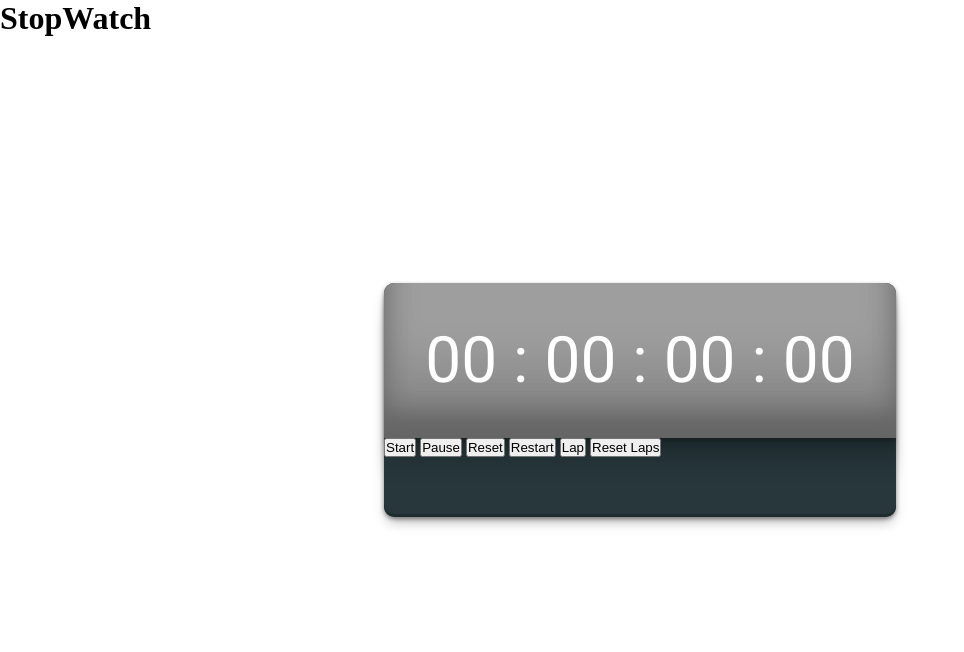
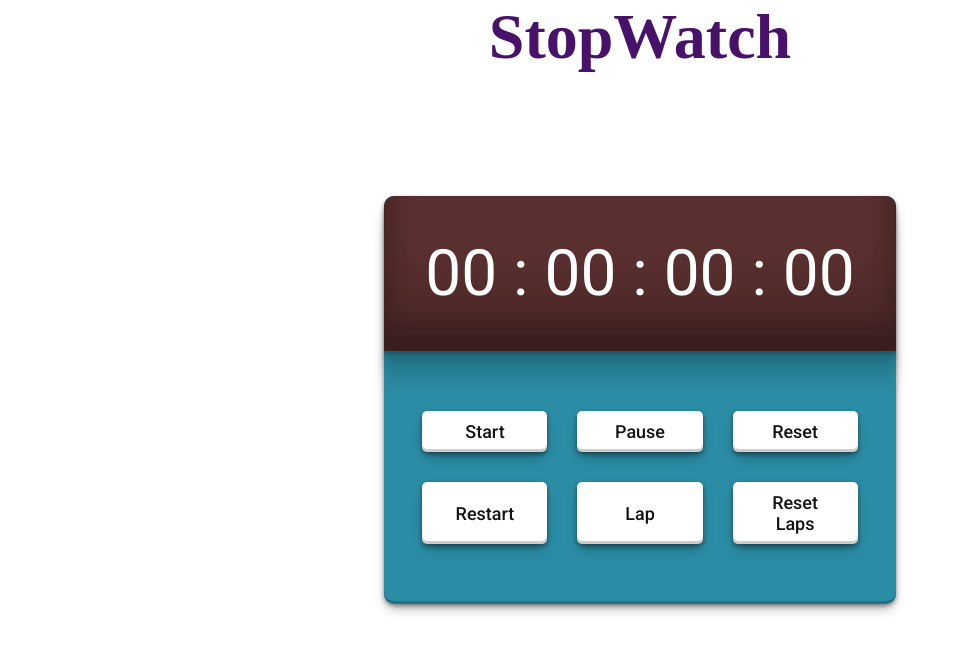
Before and after one commit to MUsmanAamir/PRODIGY_WD_02, a plain HTML site: page index.html in a window 1280 px wide. Shown: the whole page, without its empty margins (0-964 px from the left). Drawn offline with Linux system fonts and the light colour scheme.

Commit message:
completed

```diff
--- a/index.html
+++ b/index.html
@@ -6,10 +6,10 @@
     <link href="https://fonts.googleapis.com/css2?family=Poppins:ital,wght@0,100;0,200;0,300;0,400;0,500;0,600;0,700;0,800;0,900;1,100;1,200;1,300;1,400;1,500;1,600;1,700;1,800;1,900&display=swap" rel="stylesheet">
     <title>StopWatch using JS</title>
     <link rel="stylesheet" href="style.css">
-    <h1>StopWatch</h1>
+
 </head>
 <body>
-
+    <h1>StopWatch</h1>
     <link href="https://fonts.googleapis.com/css2?family=Roboto:wght@100;300;400;500&display=swap" rel="stylesheet">
     <div class="container">
         <div class="timer-Display">
--- a/style.css
+++ b/style.css
@@ -4,8 +4,9 @@
     box-sizing: border-box;
 }
 
+
 .container{
-    background-color: #27373b;
+    background-color: #2b8da5;
     width: 40%;
     min-width: 500px;
     position: absolute;
@@ -22,7 +23,7 @@
 
 .timer-Display{
     width: 100%;
-    background: #9e9e9e;
+    background: #5b3030;
     padding: 40px 0;
     font-family: "Roboto", sans-serif;
     color: #ffffff;
@@ -40,3 +41,51 @@
                 rgba(0, 0, 0, 0.09) 0px 16px 8px,
                 rgba(0, 0, 0, 0.09) 0px 32px 16px;
 }
+
+.laps{
+    text-align: center;
+    color: white;
+    margin-top: 10px;
+    text-decoration: none;
+}
+
+.buttons{
+    width: 85%;
+    margin: 60px auto 0 auto;
+    display: grid;
+    grid-template-columns: repeat(3, 1fr);
+    grid-gap: 30px;
+}
+
+.buttons button{
+    padding: 10px 20px;
+    background-color: #ffffff;
+    color: #141313;
+    border: none;
+    font-family:  "Roboto", sans-serif;
+    font-size: 18px;
+    font-weight: 500;
+    border-radius: 5px;
+    cursor: pointer;
+    box-shadow: rgba(0, 0, 0, 0.4) 0px 2px 4px,
+                rgba(0, 0, 0, 0.3) 0px 7px 13px -3px,
+                rgba(0, 0, 0, 0.2) 0px -3px 0px inset;
+}
+
+.buttons button:hover{
+    background-color:#141313 ;
+    color: #ffffff;
+    border: 3px solid #d8783c;
+    padding: 7px 17px;
+
+}
+
+h1 {
+    font-size: 4em;
+    color: #9e95a4;
+    text-align: center;
+}
+h1:hover{
+    color: #48116a;
+    cursor: pointer;
+}
```
